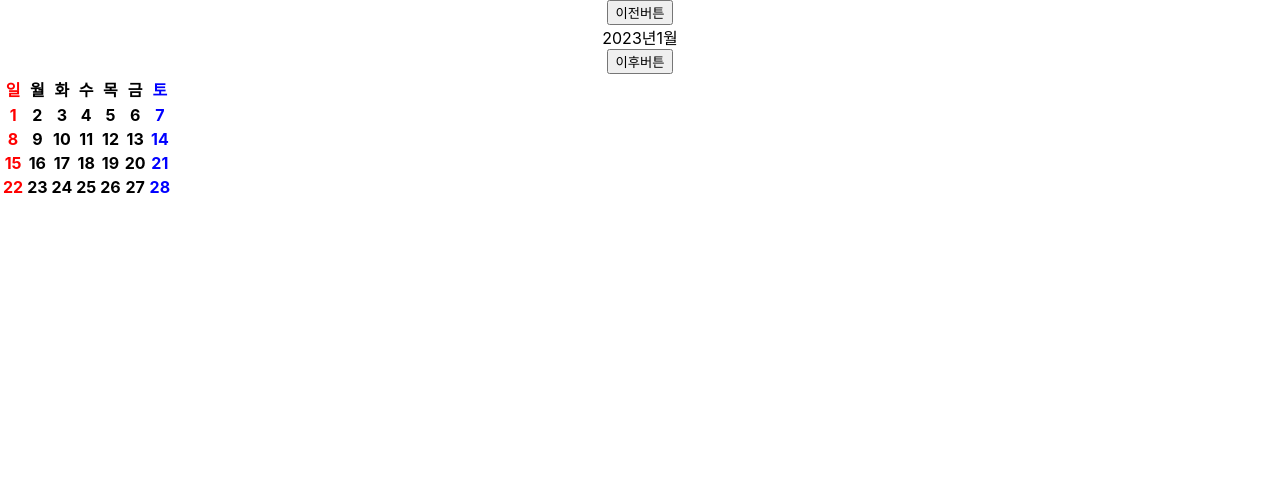
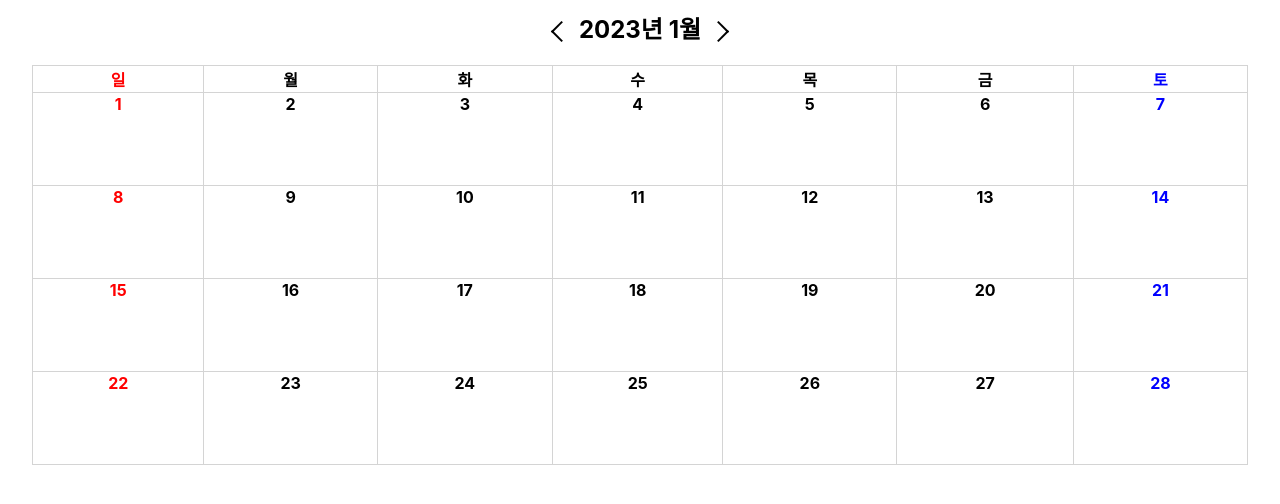
Before and after one commit to happ-in/Simple-Web-Diary, a React (Create React App) app in the folder frontend/diary/: page /cal in a window 1280 px wide. Shown: the top 504 px of the page. Built offline with nearby package versions, Linux system fonts and the light colour scheme.

Commit message:
Update: 캘린더 css추가

```diff
--- /dev/null
+++ b/frontend/diary/src/css/Calendar.css
@@ -0,0 +1,48 @@
+.arrow-prev,
+.arrow-next {
+    margin-left : 10px;
+    margin-right : 10px;
+    display: inline-block;
+    width: 15px;
+    height: 15px;
+    border-left: 2px solid #000000;
+    border-bottom: 2px solid #000000;
+    border-right: 0;
+    border-top : 0;
+    background-color: transparent;
+    vertical-align: middle;
+}
+
+.arrow-prev {
+    transform: rotate(45deg);
+}
+
+.arrow-next {
+    transform: rotate(-135deg);
+}
+
+.cal-header {
+    text-align: center;
+    font-weight: bold;
+    margin: 10px;
+    font-size: x-large;
+    vertical-align: middle;
+    margin-bottom: 20px;
+}
+
+/* 캘린더 */
+table {
+    width: 95%;
+    height: 400px;
+    border: 1px solid #d4d4d4;
+    border-collapse: collapse;
+}
+tbody {
+    vertical-align: text-top;
+}
+th, td {
+    border: 1px solid #d4d4d4;
+}
+.table-container {
+    text-align: -webkit-center;
+}
--- a/frontend/diary/src/pages/Calendar.js
+++ b/frontend/diary/src/pages/Calendar.js
@@ -1,6 +1,7 @@
 import { addMonths, differenceInCalendarDays, endOfMonth, isSunday, startOfMonth, subMonths, addDays, startOfWeek, endOfWeek, isSaturday } from "date-fns";
 import  React, { useMemo, useState }  from "react";
 import { format } from "date-fns";
+import '../css/Calendar.css';
 
 export const Calendar = () => {
     const days = ['일', '월', '화', '수', '목', '금', '토'];
@@ -47,15 +48,14 @@ export const Calendar = () => {
     return (
         <div>
             <div>
-                <div>
-                    <button onClick={prevMonthHandler}>이전버튼</button>
-                </div>
-                <span>{format(currMonth, "yyyy년")}</span>
+                <div className="cal-header">
+                    <button className="arrow-prev" onClick={prevMonthHandler}/>
+                    <span>{format(currMonth, "yyyy년 ")}</span>
                     <span>{format(currMonth, "M월")}</span>
-                <div>
-                    <button onClick={nextMonthHandler}>이후버튼</button>
+                    <button className="arrow-next" onClick={nextMonthHandler}/>
                 </div>
             </div>
+            <div className="table-container">
                 <table>
                     <thead>
                         <tr>
@@ -94,7 +94,6 @@ export const Calendar = () => {
                         })}
                     </tbody>
                 </table>
-            <div>
             </div>
         </div>
     )
```
Lines whose indentation alone changed are shown as unchanged.
